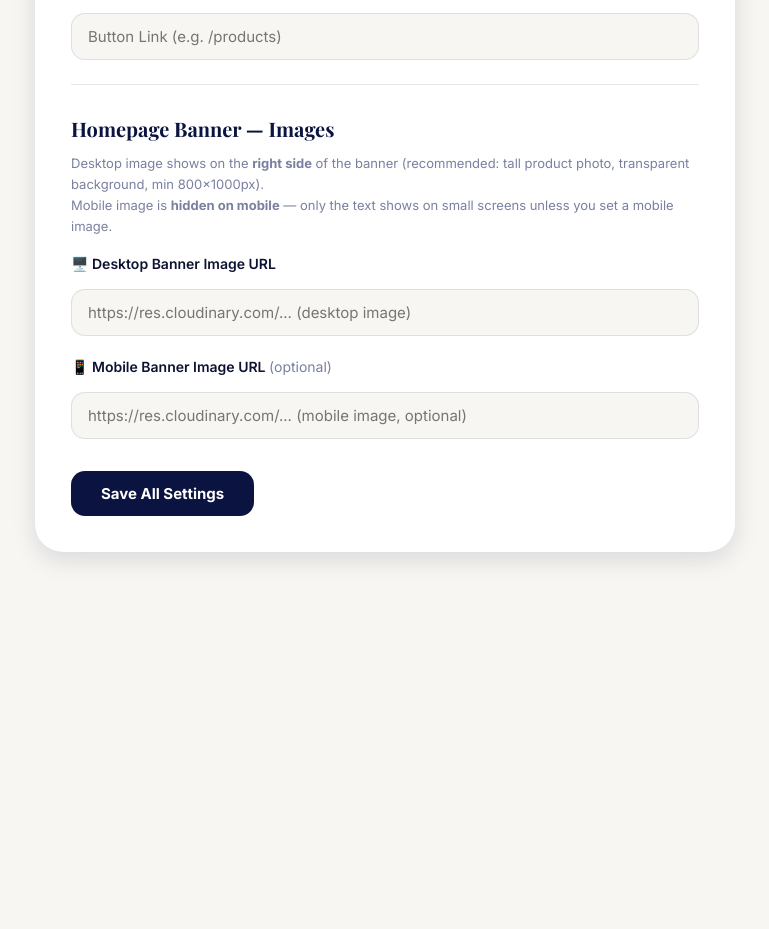
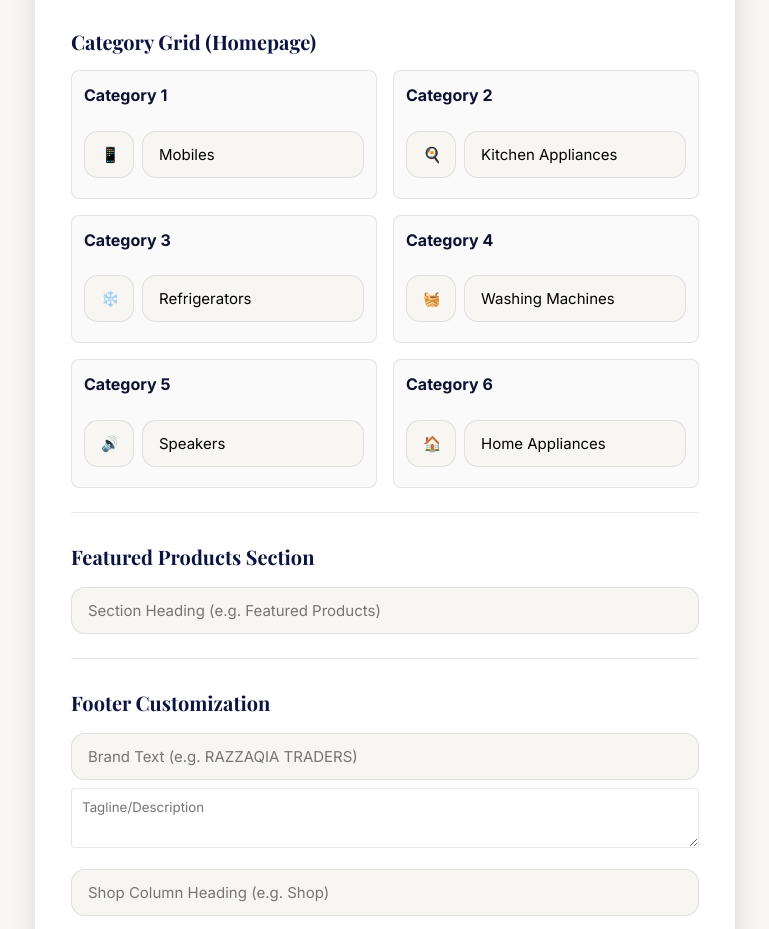
Before and after one commit to tayyab5050j-ai/razzaqia-traders, a React (Vite) app: page /store-settings in a window 1280 px wide. Shown: the part 1076-2005 px from the top of the page, without its empty margins (255-1024 px from the left). Before the commit the page ends 1660 px from the top, so only its background shows below. Built offline with nearby package versions, Linux system fonts and the light colour scheme; no server answers; the database is empty; sample sign-in values are in the browser's storage.

Commit message:
Complete update

```diff
--- a/src/admin/StoreSettings.jsx
+++ b/src/admin/StoreSettings.jsx
@@ -4,6 +4,7 @@ import { db } from "../services/firebase";
 import BackButton from "../components/BackButton";
 
 export default function StoreSettings() {
+  // Store Info
   const [storeName, setStoreName] = useState("");
   const [whatsapp, setWhatsapp] = useState("");
   const [phone, setPhone] = useState("");
@@ -12,6 +13,7 @@ export default function StoreSettings() {
   const [hours, setHours] = useState("");
   const [facebook, setFacebook] = useState("");
 
+  // Homepage Banner
   const [heroTitle, setHeroTitle] = useState("");
   const [heroSubtitle, setHeroSubtitle] = useState("");
   const [heroButtonText, setHeroButtonText] = useState("");
@@ -19,12 +21,41 @@ export default function StoreSettings() {
   const [bannerImageDesktop, setBannerImageDesktop] = useState("");
   const [bannerImageMobile, setBannerImageMobile] = useState("");
 
+  // About Section
+  const [aboutTitle, setAboutTitle] = useState("");
+  const [aboutContent, setAboutContent] = useState("");
+
+  // Category Grid (6 categories)
+  const [category1Text, setCategory1Text] = useState("Mobiles");
+  const [category1Icon, setCategory1Icon] = useState("📱");
+  const [category2Text, setCategory2Text] = useState("Kitchen Appliances");
+  const [category2Icon, setCategory2Icon] = useState("🍳");
+  const [category3Text, setCategory3Text] = useState("Refrigerators");
+  const [category3Icon, setCategory3Icon] = useState("❄️");
+  const [category4Text, setCategory4Text] = useState("Washing Machines");
+  const [category4Icon, setCategory4Icon] = useState("🧺");
+  const [category5Text, setCategory5Text] = useState("Speakers");
+  const [category5Icon, setCategory5Icon] = useState("🔊");
+  const [category6Text, setCategory6Text] = useState("Home Appliances");
+  const [category6Icon, setCategory6Icon] = useState("🏠");
+
+  // Featured Products Section
+  const [featuredHeading, setFeaturedHeading] = useState("");
+
+  // Footer Customization
+  const [footerBrandText, setFooterBrandText] = useState("");
+  const [footerTagline, setFooterTagline] = useState("");
+  const [footerShopHeading, setFooterShopHeading] = useState("");
+  const [footerCompanyHeading, setFooterCompanyHeading] = useState("");
+  const [footerBottomText, setFooterBottomText] = useState("");
+
   useEffect(() => { loadSettings(); }, []);
 
   const loadSettings = async () => {
     const settingsSnap = await getDoc(doc(db, "settings", "store"));
     if (settingsSnap.exists()) {
       const data = settingsSnap.data();
+      // Store Info
       setStoreName(data.storeName || "");
       setWhatsapp(data.whatsapp || "");
       setPhone(data.phone || "");
@@ -32,6 +63,34 @@ export default function StoreSettings() {
       setAddress(data.address || "");
       setHours(data.hours || "");
       setFacebook(data.facebook || "");
+
+      // About Section
+      setAboutTitle(data.aboutTitle || "");
+      setAboutContent(data.aboutContent || "");
+
+      // Category Grid
+      setCategory1Text(data.category1Text || "Mobiles");
+      setCategory1Icon(data.category1Icon || "📱");
+      setCategory2Text(data.category2Text || "Kitchen Appliances");
+      setCategory2Icon(data.category2Icon || "🍳");
+      setCategory3Text(data.category3Text || "Refrigerators");
+      setCategory3Icon(data.category3Icon || "❄️");
+      setCategory4Text(data.category4Text || "Washing Machines");
+      setCategory4Icon(data.category4Icon || "🧺");
+      setCategory5Text(data.category5Text || "Speakers");
+      setCategory5Icon(data.category5Icon || "🔊");
+      setCategory6Text(data.category6Text || "Home Appliances");
+      setCategory6Icon(data.category6Icon || "🏠");
+
+      // Featured Products
+      setFeaturedHeading(data.featuredHeading || "Featured Products");
+
+      // Footer
+      setFooterBrandText(data.footerBrandText || "RAZZAQIA TRADERS");
+      setFooterTagline(data.footerTagline || "Lahore's trusted destination for genuine electronics since 1978. Quality products, competitive prices, excellent service.");
+      setFooterShopHeading(data.footerShopHeading || "Shop");
+      setFooterCompanyHeading(data.footerCompanyHeading || "Company");
+      setFooterBottomText(data.footerBottomText || "Made with ❤️ in Lahore");
     }
 
     const bannerSnap = await getDoc(doc(db, "banners", "homepage"));
@@ -49,9 +108,24 @@ export default function StoreSettings() {
   const saveSettings = async () => {
     try {
       await setDoc(doc(db, "settings", "store"), {
+        // Store Info
         storeName, whatsapp, phone, email, address, hours, facebook,
+        // About Section
+        aboutTitle, aboutContent,
+        // Category Grid
+        category1Text, category1Icon,
+        category2Text, category2Icon,
+        category3Text, category3Icon,
+        category4Text, category4Icon,
+        category5Text, category5Icon,
+        category6Text, category6Icon,
+        // Featured Products
+        featuredHeading,
+        // Footer
+        footerBrandText, footerTagline,
+        footerShopHeading, footerCompanyHeading,
+        footerBottomText,
       });
-
 
       await setDoc(doc(db, "banners", "homepage"), {
         title: heroTitle,
@@ -92,6 +166,70 @@ export default function StoreSettings() {
         <input type="text" placeholder="Display Phone Number (e.g. +92 300 123 4567)" value={phone} onChange={(e) => setPhone(e.target.value)} />
         <input type="text" placeholder="Email Address" value={email} onChange={(e) => setEmail(e.target.value)} />
         <input type="text" placeholder="Facebook Page URL" value={facebook} onChange={(e) => setFacebook(e.target.value)} />
+
+        <hr />
+        <h2>About Section</h2>
+        <input placeholder="Section Title (e.g. Why Choose Razzaqia Traders?)" value={aboutTitle} onChange={(e) => setAboutTitle(e.target.value)} />
+        <textarea placeholder="Section Content" value={aboutContent} onChange={(e) => setAboutContent(e.target.value)} style={{ width: "100%", height: "80px", marginTop: "8px", padding: "10px", border: "1px solid var(--border)", borderRadius: "4px", fontFamily: "inherit" }} />
+
+        <hr />
+        <h2>Category Grid (Homepage)</h2>
+        <div style={{ display: "grid", gridTemplateColumns: "repeat(auto-fill, minmax(280px, 1fr))", gap: "16px", marginTop: "12px" }}>
+          <div style={{ border: "1px solid var(--border)", borderRadius: "8px", padding: "12px", background: "#fafafa" }}>
+            <h3 style={{ marginTop: "0", marginBottom: "8px", fontSize: "16px" }}>Category 1</h3>
+            <div style={{ display: "flex", gap: "8px", alignItems: "center", marginBottom: "8px" }}>
+              <input placeholder="Icon/Emoji (e.g. 📱)" value={category1Icon} onChange={(e) => setCategory1Icon(e.target.value)} style={{ width: "50px" }} />
+              <input placeholder="Category Text (e.g. Mobiles)" value={category1Text} onChange={(e) => setCategory1Text(e.target.value)} style={{ flex: "1" }} />
+            </div>
+          </div>
+          <div style={{ border: "1px solid var(--border)", borderRadius: "8px", padding: "12px", background: "#fafafa" }}>
+            <h3 style={{ marginTop: "0", marginBottom: "8px", fontSize: "16px" }}>Category 2</h3>
+            <div style={{ display: "flex", gap: "8px", alignItems: "center", marginBottom: "8px" }}>
+              <input placeholder="Icon/Emoji (e.g. 🍳)" value={category2Icon} onChange={(e) => setCategory2Icon(e.target.value)} style={{ width: "50px" }} />
+              <input placeholder="Category Text (e.g. Kitchen Appliances)" value={category2Text} onChange={(e) => setCategory2Text(e.target.value)} style={{ flex: "1" }} />
+            </div>
+          </div>
+          <div style={{ border: "1px solid var(--border)", borderRadius: "8px", padding: "12px", background: "#fafafa" }}>
+            <h3 style={{ marginTop: "0", marginBottom: "8px", fontSize: "16px" }}>Category 3</h3>
+            <div style={{ display: "flex", gap: "8px", alignItems: "center", marginBottom: "8px" }}>
+              <input placeholder="Icon/Emoji (e.g. ❄️)" value={category3Icon} onChange={(e) => setCategory3Icon(e.target.value)} style={{ width: "50px" }} />
+              <input placeholder="Category Text (e.g. Refrigerators)" value={category3Text} onChange={(e) => setCategory3Text(e.target.value)} style={{ flex: "1" }} />
+            </div>
+          </div>
+          <div style={{ border: "1px solid var(--border)", borderRadius: "8px", padding: "12px", background: "#fafafa" }}>
+            <h3 style={{ marginTop: "0", marginBottom: "8px", fontSize: "16px" }}>Category 4</h3>
+            <div style={{ display: "flex", gap: "8px", alignItems: "center", marginBottom: "8px" }}>
+              <input placeholder="Icon/Emoji (e.g. 🧺)" value={category4Icon} onChange={(e) => setCategory4Icon(e.target.value)} style={{ width: "50px" }} />
+              <input placeholder="Category Text (e.g. Washing Machines)" value={category4Text} onChange={(e) => setCategory4Text(e.target.value)} style={{ flex: "1" }} />
+            </div>
+          </div>
+          <div style={{ border: "1px solid var(--border)", borderRadius: "8px", padding: "12px", background: "#fafafa" }}>
+            <h3 style={{ marginTop: "0", marginBottom: "8px", fontSize: "16px" }}>Category 5</h3>
+            <div style={{ display: "flex", gap: "8px", alignItems: "center", marginBottom: "8px" }}>
+              <input placeholder="Icon/Emoji (e.g. 🔊)" value={category5Icon} onChange={(e) => setCategory5Icon(e.target.value)} style={{ width: "50px" }} />
+              <input placeholder="Category Text (e.g. Speakers)" value={category5Text} onChange={(e) => setCategory5Text(e.target.value)} style={{ flex: "1" }} />
+            </div>
+          </div>
+          <div style={{ border: "1px solid var(--border)", borderRadius: "8px", padding: "12px", background: "#fafafa" }}>
+            <h3 style={{ marginTop: "0", marginBottom: "8px", fontSize: "16px" }}>Category 6</h3>
+            <div style={{ display: "flex", gap: "8px", alignItems: "center", marginBottom: "8px" }}>
+              <input placeholder="Icon/Emoji (e.g. 🏠)" value={category6Icon} onChange={(e) => setCategory6Icon(e.target.value)} style={{ width: "50px" }} />
+              <input placeholder="Category Text (e.g. Home Appliances)" value={category6Text} onChange={(e) => setCategory6Text(e.target.value)} style={{ flex: "1" }} />
+            </div>
+          </div>
+        </div>
+
+        <hr />
+        <h2>Featured Products Section</h2>
+        <input placeholder="Section Heading (e.g. Featured Products)" value={featuredHeading} onChange={(e) => setFeaturedHeading(e.target.value)} />
+
+        <hr />
+        <h2>Footer Customization</h2>
+        <input placeholder="Brand Text (e.g. RAZZAQIA TRADERS)" value={footerBrandText} onChange={(e) => setFooterBrandText(e.target.value)} />
+        <textarea placeholder="Tagline/Description" value={footerTagline} onChange={(e) => setFooterTagline(e.target.value)} style={{ width: "100%", height: "60px", marginTop: "8px", padding: "10px", border: "1px solid var(--border)", borderRadius: "4px", fontFamily: "inherit" }} />
+        <input placeholder="Shop Column Heading (e.g. Shop)" value={footerShopHeading} onChange={(e) => setFooterShopHeading(e.target.value)} />
+        <input placeholder="Company Column Heading (e.g. Company)" value={footerCompanyHeading} onChange={(e) => setFooterCompanyHeading(e.target.value)} />
+        <input placeholder="Footer Bottom Text (e.g. Made with ❤️ in Lahore)" value={footerBottomText} onChange={(e) => setFooterBottomText(e.target.value)} />
 
         <hr />
         <h2>Homepage Banner — Text</h2>
--- a/src/index.css
+++ b/src/index.css
@@ -240,7 +240,7 @@ body {
   max-height: 800px;
   display: flex;
   align-items: center;
-  justify-content: space-between;
+  justify-content: center;
   overflow: hidden;
   background:
     radial-gradient(ellipse at 70% 20%, rgba(201,137,42,0.18) 0%, transparent 55%),
@@ -248,6 +248,7 @@ body {
     linear-gradient(160deg, #060C2A 0%, #0B1340 45%, #112070 100%);
   color: white;
   padding: 0 64px;
+  text-align: center;
 }
 
 /* Subtle grid overlay */
@@ -276,6 +277,9 @@ body {
   z-index: 1;
   width: 100%;
   max-width: 960px;
+  display: flex;
+  flex-direction: column;
+  align-items: center;
 }
 
 .location {
```
